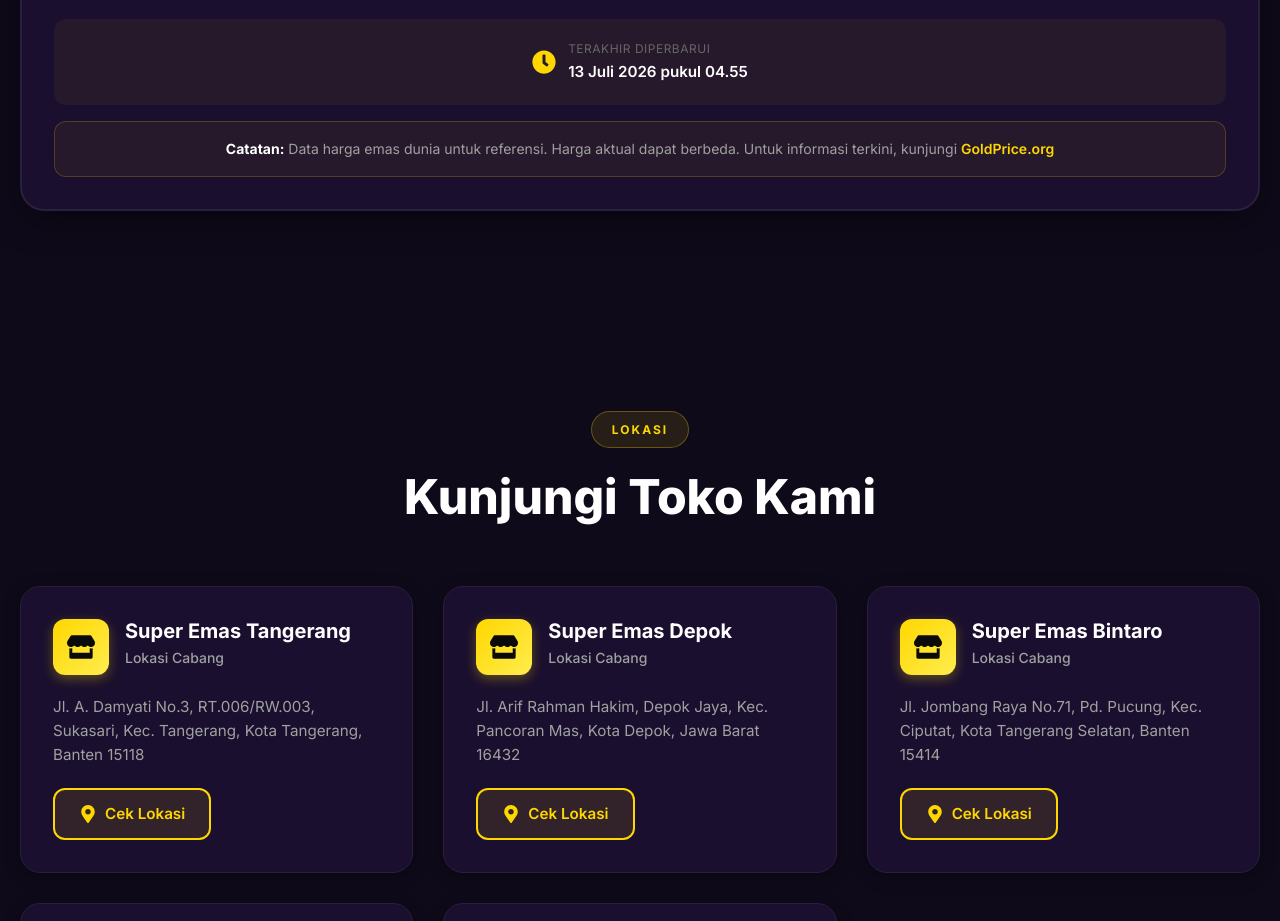
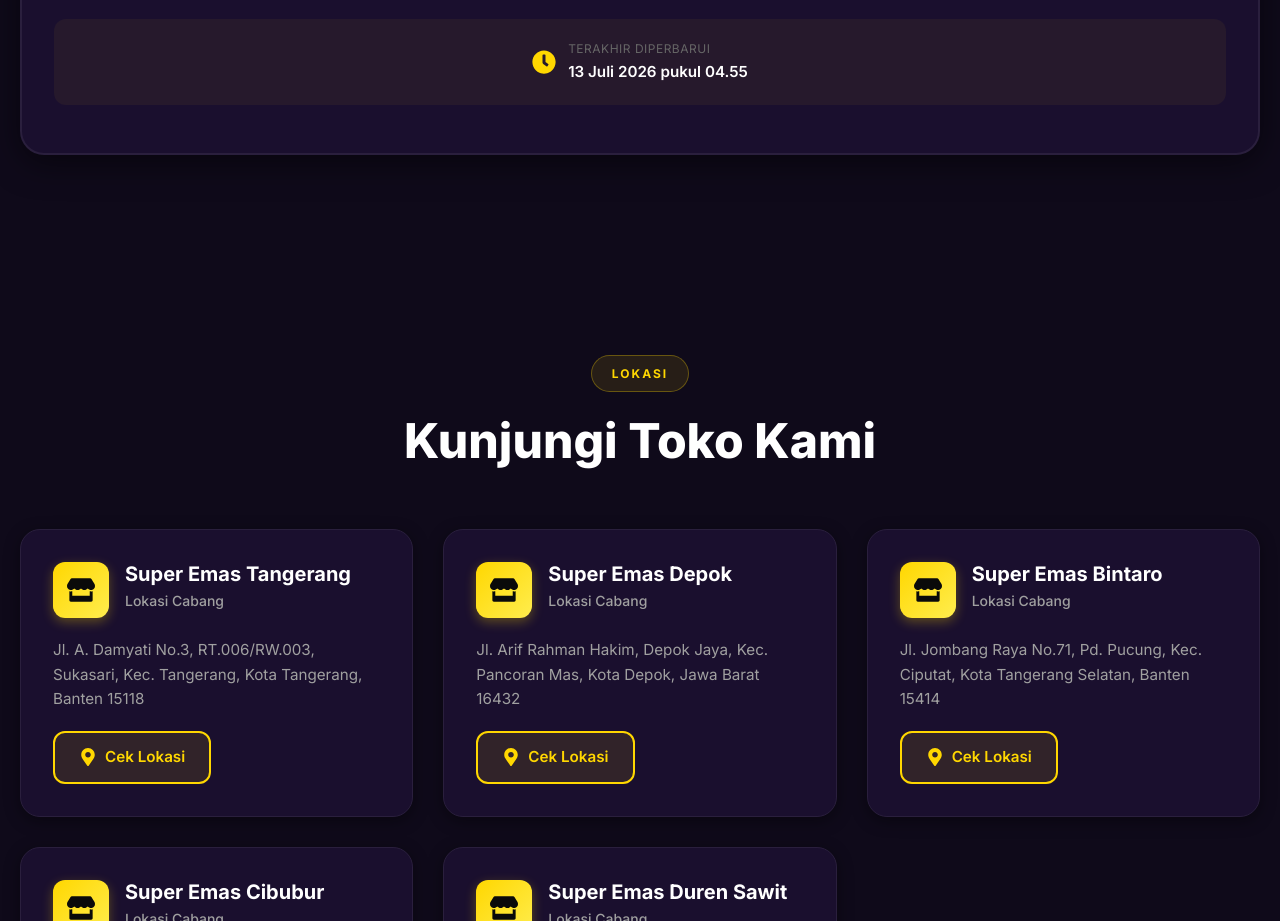
Before and after one commit to AnandaFebianiRakhmah/super-emas-fe, a React (Create React App) app: page / in a window 1280 px wide. Shown: the part 4500-5421 px from the top of the page. Built offline with nearby package versions, Linux system fonts and the light colour scheme; no server answers.

Commit message:
gold chart

```diff
--- a/src/pages/LandingPage/GoldChartSection.js
+++ b/src/pages/LandingPage/GoldChartSection.js
@@ -199,21 +199,6 @@
                 </div>
               </div>
             </div>
-
-            <div className="chart-footer">
-              <p className="chart-note">
-                <strong>Catatan:</strong> Data harga emas dunia untuk referensi.
-                Harga aktual dapat berbeda. Untuk informasi terkini, kunjungi{" "}
-                <a
-                  href="https://goldprice.org/id"
-                  target="_blank"
-                  rel="noopener noreferrer"
-                  className="chart-link"
-                >
-                  GoldPrice.org
-                </a>
-              </p>
-            </div>
           </div>
         </div>
       </div>
```
